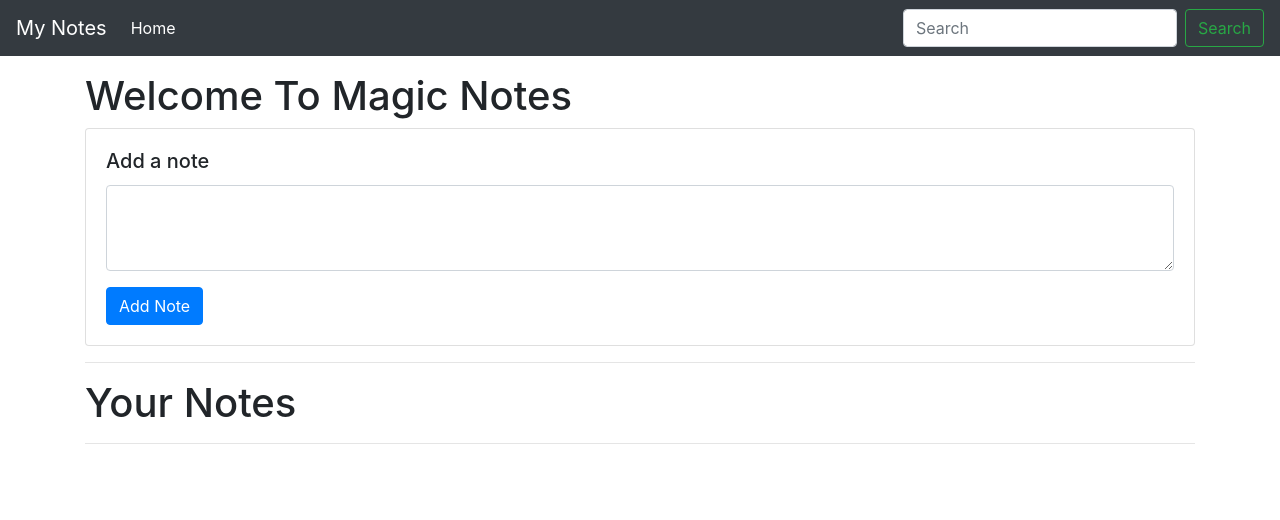
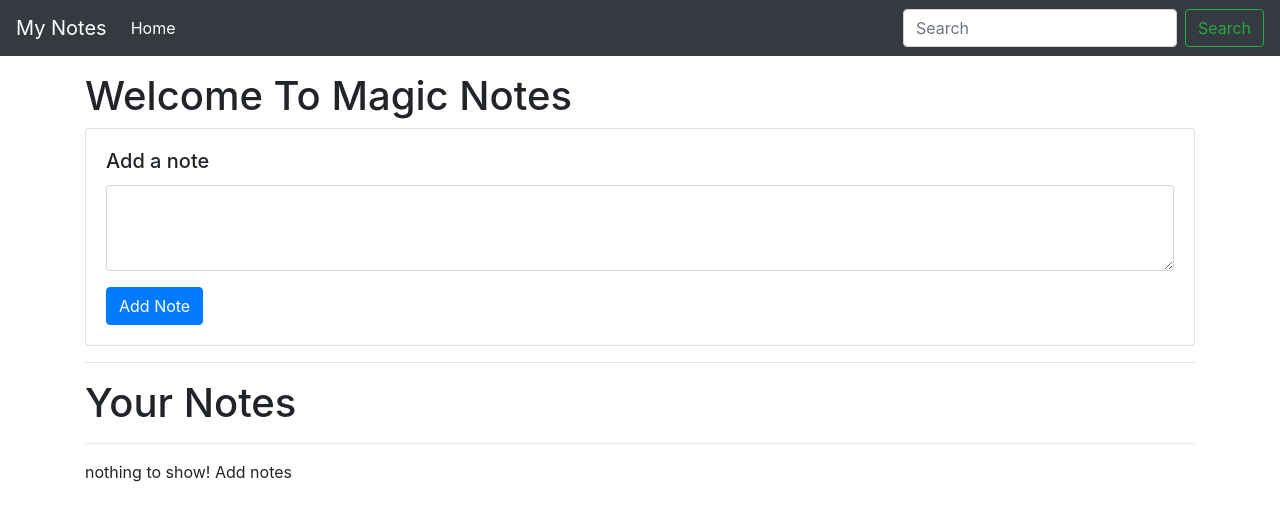
Before and after one commit to pcrahul702/pcrahul702.github.io, a plain HTML site: page index.html in a window 1280 px wide. Drawn offline with nearby package versions, Linux system fonts and the light colour scheme.

Commit message:
update index.html
change repo of js

```diff
--- a/index.html
+++ b/index.html
@@ -60,7 +60,7 @@
     <script src="https://stackpath.bootstrapcdn.com/bootstrap/4.3.1/js/bootstrap.min.js"
         integrity="sha384-JjSmVgyd0p3pXB1rRibZUAYoIIy6OrQ6VrjIEaFf/nJGzIxFDsf4x0xIM+B07jRM"
         crossorigin="anonymous"></script>
-    <script src="js/app.js"></script>
+    <script src="app/app.js"></script>
 </body>
 
 </html>
```
